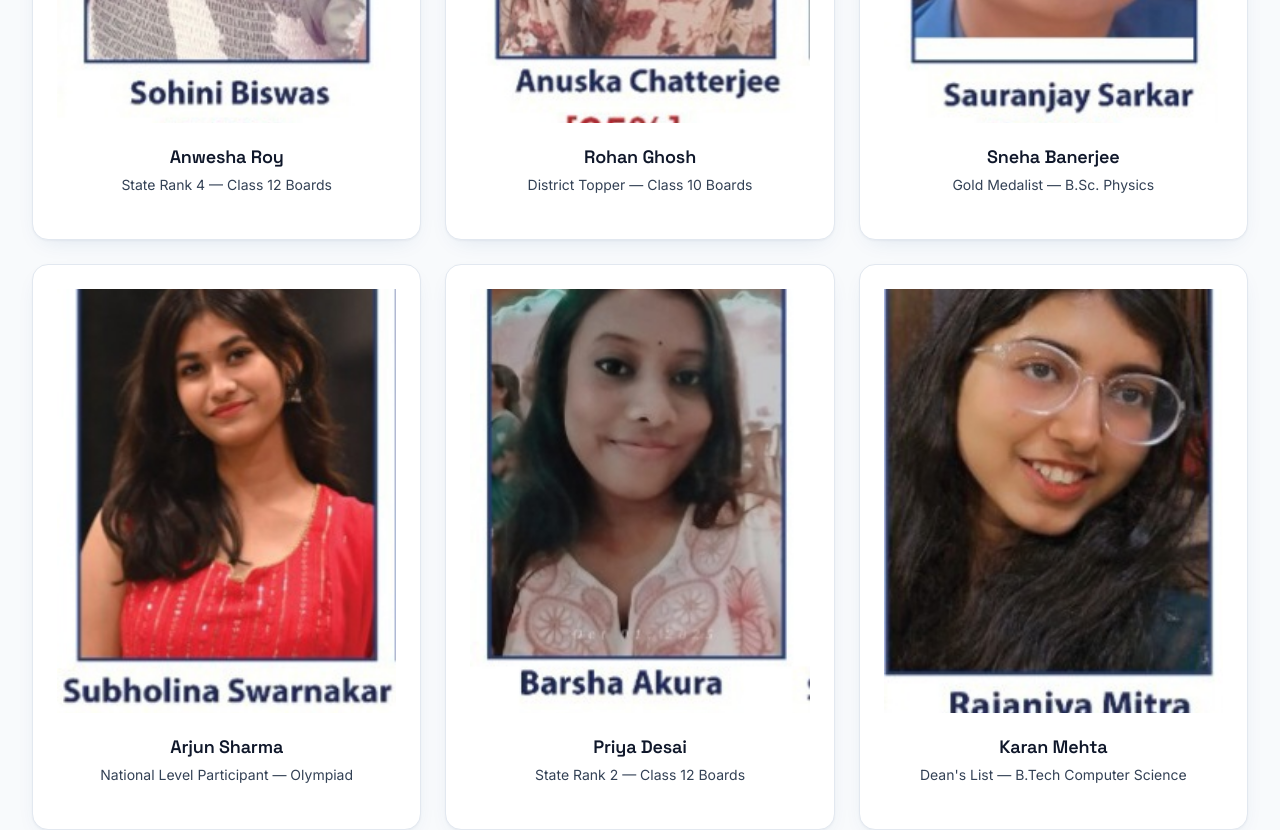
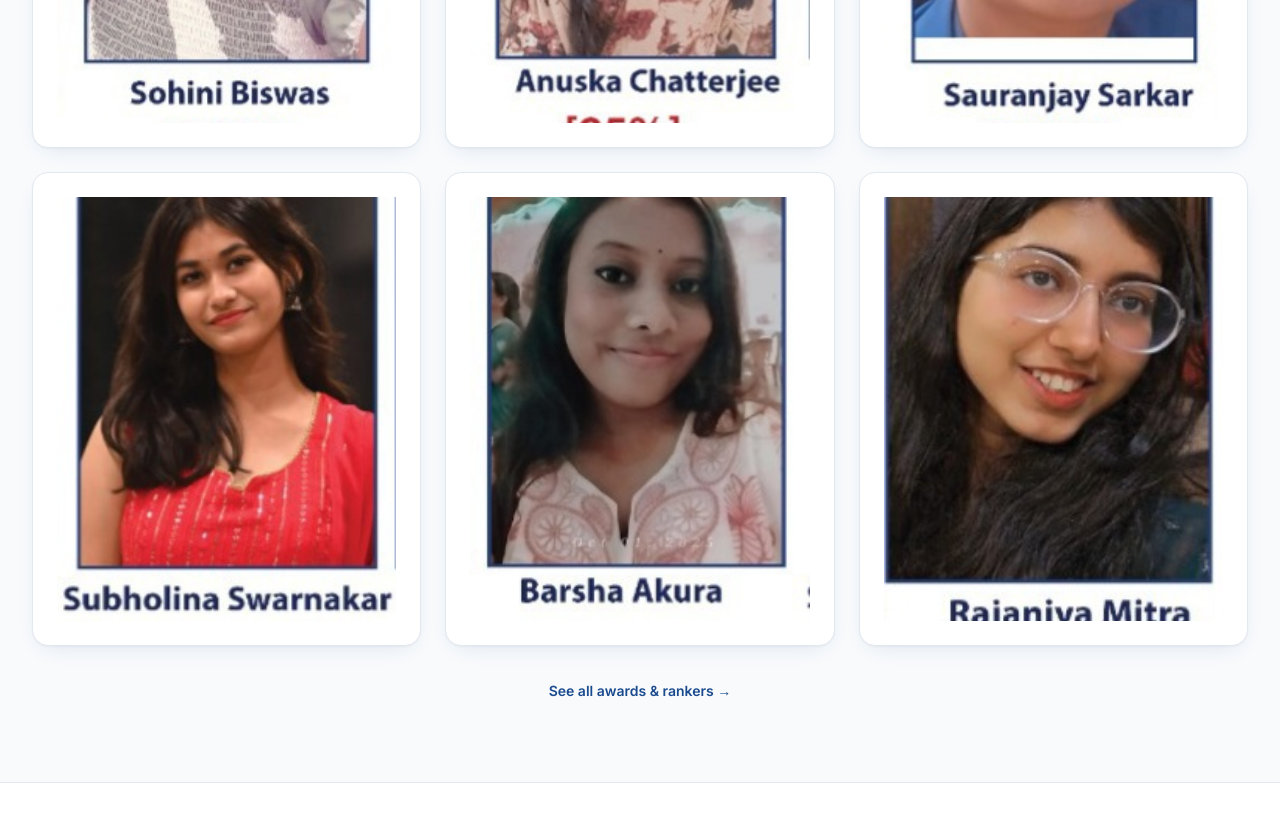
Before and after one commit to DEBTULYA2005/OrbitEducations, a React (Vite) app: page / in a window 1280 px wide. Shown: the part 1960-2790 px from the top of the page. Built offline with nearby package versions, Linux system fonts and the light colour scheme; no server answers.

Commit message:
Add tooper's images

```diff
--- a/src/pages/HomePage.jsx
+++ b/src/pages/HomePage.jsx
@@ -211,10 +211,10 @@ export default function HomePage() {
                     className="h-full w-full object-cover"
                   />
                 </div>
-                <div className="p-5 text-center">
+                {/* <div className="p-5 text-center">
                   <h3 className="font-display text-lg font-semibold text-orbit-ink">{topper.name}</h3>
                   <p className="mt-1 text-sm text-orbit-ink-soft">{topper.achievement}</p>
-                </div>
+                </div> */}
               </Card>
             ))}
           </div>
```
